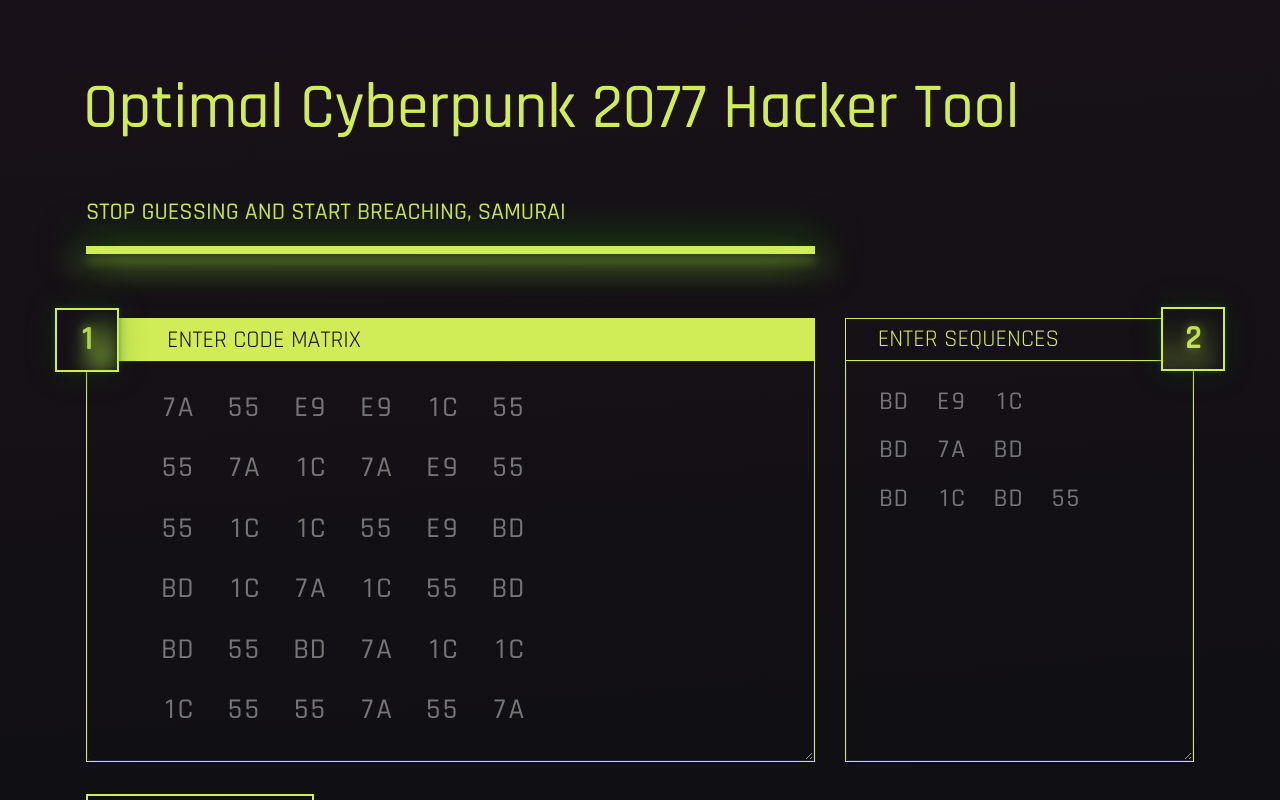
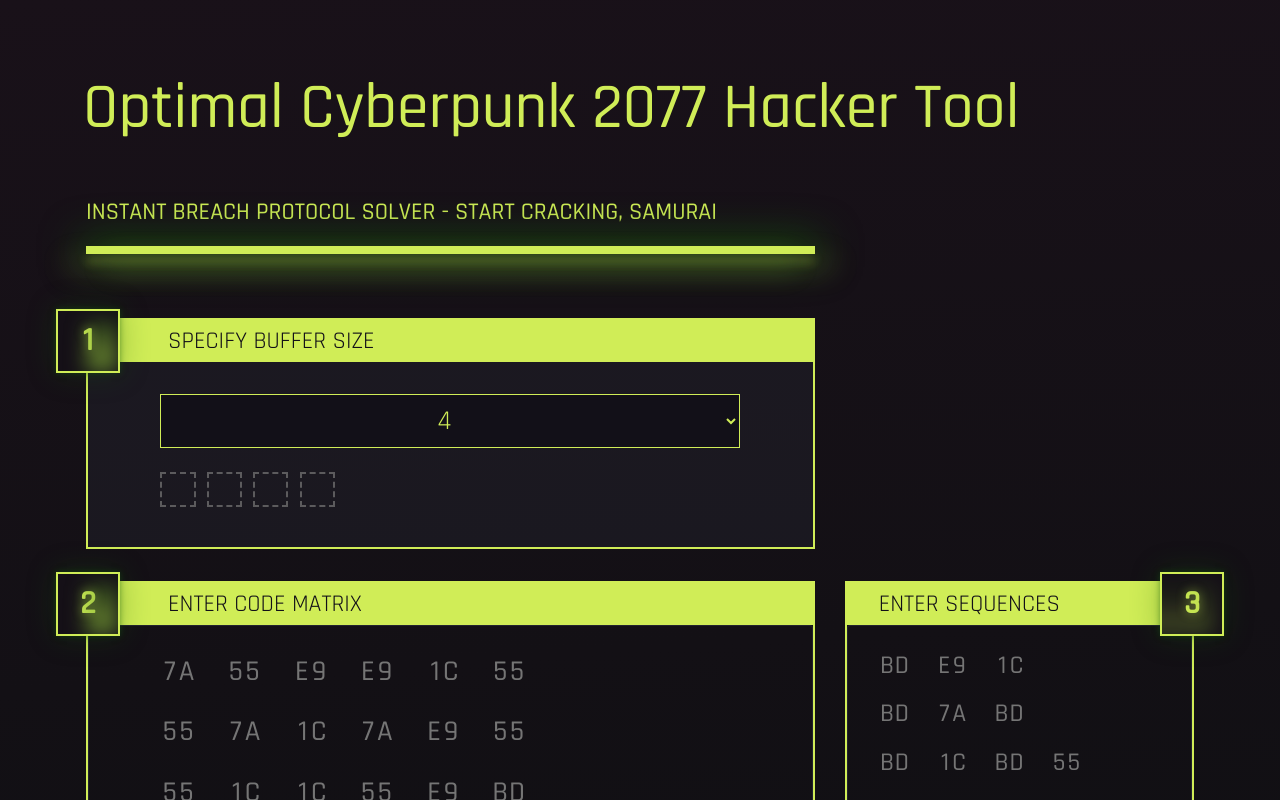
Before and after one commit to cxcorp/cyberpunk2077-hacking-solver, a Next.js app: page / in a window 1280 px wide. Shown: the top 800 px of the page. Built offline with nearby package versions, Linux system fonts and the light colour scheme.

Commit message:
Add buffer size selector

```diff
--- /dev/null
+++ b/components/AppContext.ts
@@ -0,0 +1,27 @@
+import React, { useContext } from "react";
+
+interface AppState {
+  matrixText: string;
+  sequencesText: string;
+  bufferSize: number;
+}
+
+interface AppCallbacks {
+  onMatrixChanged: (str: string) => void;
+  onSequencesChanged: (str: string) => void;
+  onBufferSizeChanged: (size: number) => void;
+}
+
+export interface AppContextType extends AppState, AppCallbacks {}
+
+const noOp = () => {};
+export const AppContext = React.createContext<AppContextType>({
+  matrixText: "",
+  sequencesText: "",
+  bufferSize: 4,
+  onMatrixChanged: noOp,
+  onSequencesChanged: noOp,
+  onBufferSizeChanged: noOp,
+});
+
+export const useAppContext = () => useContext(AppContext);
--- /dev/null
+++ b/components/BufferSizeBox.tsx
@@ -0,0 +1,62 @@
+import React, { useState, useCallback } from "react";
+import cz from "classnames";
+
+import { useAppContext } from "./AppContext";
+import styles from "../styles/BufferSizeBox.module.scss";
+
+interface Props {
+  className?: string;
+}
+
+const range = (minInc, maxInc) => {
+  const ret = [];
+  while (minInc <= maxInc) {
+    ret.push(minInc++);
+  }
+  return ret;
+};
+
+export default function BufferSizeBox({ className }: Props) {
+  const { bufferSize, onBufferSizeChanged } = useAppContext();
+
+  const handleChange = useCallback(
+    (e: React.ChangeEvent<HTMLSelectElement>) => {
+      const value = parseInt(e.currentTarget.value, 10);
+      if (isNaN(value)) {
+        return;
+      }
+
+      onBufferSizeChanged(value);
+    },
+    [onBufferSizeChanged]
+  );
+
+  return (
+    <div className={cz(styles.box, className)}>
+      <div className={styles.box__header}>
+        <div className={styles.box__sequence}>1</div>
+        SPECIFY BUFFER SIZE
+      </div>
+      <div className={styles.box__inside}>
+        <select
+          className={cz(styles.box__input, "mb-4")}
+          required
+          value={bufferSize}
+          onChange={handleChange}
+        >
+          {range(1, 16).map((val) => (
+            <option key={val} value={val}>
+              {val}
+            </option>
+          ))}
+        </select>
+
+        <div className={styles.buffer}>
+          {range(1, bufferSize).map((val) => (
+            <div key={val} className={styles.buffer__item} />
+          ))}
+        </div>
+      </div>
+    </div>
+  );
+}
--- /dev/null
+++ b/components/FilteredTextArea.tsx
@@ -0,0 +1,23 @@
+import React, { useCallback } from "react";
+
+export interface FilteredTextAreaProps
+  extends React.HTMLProps<HTMLTextAreaElement> {
+  regex: RegExp;
+}
+
+export default function FilteredTextArea(props: FilteredTextAreaProps) {
+  const { regex, ...textAreaProps } = props;
+
+  const handleChange = useCallback(
+    (e: React.ChangeEvent<HTMLTextAreaElement>) => {
+      const newValue = e.currentTarget.value;
+      if (!regex.test(newValue)) {
+        return;
+      }
+      props.onChange && props.onChange(e);
+    },
+    [regex, props.onChange]
+  );
+
+  return <textarea {...textAreaProps} onChange={handleChange} />;
+}
--- a/package.json
+++ b/package.json
@@ -9,6 +9,7 @@
   },
   "dependencies": {
     "bootstrap": "^4.5.3",
+    "classnames": "^2.2.6",
     "lodash-es": "^4.17.15",
     "next": "10.0.3",
     "react": "17.0.1",
@@ -17,6 +18,7 @@
     "sass": "^1.30.0"
   },
   "devDependencies": {
+    "@types/classnames": "^2.2.11",
     "@types/lodash-es": "^4.17.4",
     "@types/node": "^14.14.14",
     "@types/react": "^17.0.0",
--- a/pages/index.tsx
+++ b/pages/index.tsx
@@ -1,57 +1,17 @@
 import Head from "next/head";
-import React, {
-  useState,
-  useContext,
-  useMemo,
-  useCallback,
-  useRef,
-} from "react";
+import React, { useState, useMemo, useCallback, useRef } from "react";
 import { Container, Row, Col } from "react-bootstrap";
+
+import {
+  AppContext,
+  AppContextType,
+  useAppContext,
+} from "../components/AppContext";
 import Layout from "../components/Layout";
+import FilteredTextArea from "../components/FilteredTextArea";
+import BufferSizeBox from "../components/BufferSizeBox";
 import MainTitle from "../components/MainTitle";
 import styles from "../styles/Home.module.scss";
-
-interface AppState {
-  matrixText: string;
-  sequencesText: string;
-}
-interface AppCallbacks {
-  onMatrixChanged: (str: string) => void;
-  onSequencesChanged: (str: string) => void;
-}
-interface AppContextType extends AppState, AppCallbacks {}
-
-const noOp = () => {};
-const AppContext = React.createContext<AppContextType>({
-  matrixText: "",
-  sequencesText: "",
-  onMatrixChanged: noOp,
-  onSequencesChanged: noOp,
-});
-
-const useAppContext = () => useContext(AppContext);
-
-interface FilteredTextAreaProps extends React.HTMLProps<HTMLTextAreaElement> {
-  regex: RegExp;
-}
-
-function FilteredTextArea(props: FilteredTextAreaProps) {
-  const { regex, ...textAreaProps } = props;
-
-  const handleChange = useCallback(
-    (e: React.ChangeEvent<HTMLTextAreaElement>) => {
-      const newValue = e.currentTarget.value;
-      if (!regex.test(newValue)) {
-        return;
-      }
-      props.onChange && props.onChange(e);
-    },
-    [regex, props.onChange]
-  );
-
-  console.log(textAreaProps)
-  return <textarea {...textAreaProps} onChange={handleChange} />;
-}
 
 const placeholder = `7A 55 E9 E9 1C 55
 55 7A 1C 7A E9 55
@@ -87,7 +47,7 @@
   return (
     <div className={styles.hackbox}>
       <div className={styles.hackbox__header}>
-        <div className={styles.hackbox__sequence}>1</div>
+        <div className={styles.hackbox__sequence}>2</div>
         <p>ENTER CODE MATRIX</p>
       </div>
       <div className={styles.hackbox__inside}>
@@ -125,7 +85,7 @@
   return (
     <div className={styles["sequence-box"]}>
       <div className={styles["sequence-box__header"]}>
-        <div className={styles["sequence-box__sequence"]}>2</div>
+        <div className={styles["sequence-box__sequence"]}>3</div>
         <p>ENTER SEQUENCES</p>
       </div>
       <div className={styles["sequence-box__inside"]}>
@@ -153,7 +113,7 @@
   return (
     <div className={styles["hack-button"]}>
       <button onClick={handleClick} className={styles["hack-button__button"]}>
-        CRACK
+        SOLVE
       </button>
     </div>
   );
@@ -162,16 +122,31 @@
 export default function Home() {
   const [matrixText, onMatrixChanged] = useState<string>("");
   const [sequencesText, onSequencesChanged] = useState<string>("");
+  const [bufferSize, onBufferSizeChanged] = useState<number>(4);
 
   const state = useMemo<AppContextType>(
-    () => ({ matrixText, onMatrixChanged, sequencesText, onSequencesChanged }),
-    [matrixText, onMatrixChanged, sequencesText, onSequencesChanged]
+    () => ({
+      matrixText,
+      onMatrixChanged,
+      sequencesText,
+      onSequencesChanged,
+      bufferSize,
+      onBufferSizeChanged,
+    }),
+    [
+      matrixText,
+      onMatrixChanged,
+      sequencesText,
+      onSequencesChanged,
+      bufferSize,
+      onBufferSizeChanged,
+    ]
   );
   const stateRef = useRef(state);
   stateRef.current = state;
 
   const handleHackButtonClick = useCallback(async () => {
-    const { matrixText, sequencesText } = stateRef.current;
+    const { matrixText, sequencesText, bufferSize } = stateRef.current;
     console.log("start");
 
     const runSolver = (await import("../lib/bruter")).default;
@@ -179,7 +154,7 @@
     const matrix = parseMatrix(matrixText);
     const sequences = parseMatrix(sequencesText);
     console.log(matrix, sequences);
-    const solutions = runSolver(matrix, sequences, 8);
+    const solutions = runSolver(matrix, sequences, bufferSize);
     console.log(solutions);
   }, [stateRef]);
 
@@ -195,7 +170,7 @@
             <Col>
               <MainTitle className={styles.title} />
               <p className={styles.description}>
-                STOP GUESSING AND START BREACHING, SAMURAI
+                INSTANT BREACH PROTOCOL SOLVER - START CRACKING, SAMURAI
               </p>
             </Col>
           </Row>
@@ -203,6 +178,12 @@
           <Row>
             <Col lg={8}>
               <div className={styles["description-separator"]}></div>
+            </Col>
+          </Row>
+
+          <Row>
+            <Col lg={8}>
+              <BufferSizeBox />
             </Col>
           </Row>
 
--- a/pages/privacy.tsx
+++ b/pages/privacy.tsx
@@ -34,7 +34,7 @@
                 <hr />
                 <p>
                   <Link href="/">
-                    <a>{"< "}Back to the tool</a>
+                    <a className={styles.backlink}>{"< "}Back to the tool</a>
                   </Link>
                 </p>
               </div>
--- /dev/null
+++ b/styles/BufferSizeBox.module.scss
@@ -0,0 +1,114 @@
+@use 'sass:color';
+@import "../styles/common";
+
+.box {
+  border: 2px solid $color-highlight;
+  background: color.adjust($color-lighter-bg, $alpha: -0.7);
+  margin-bottom: 2rem;
+
+  &__header {
+    font-size: 1.5rem;
+    display: flex;
+    align-items: center;
+    padding: 0 0 0 5rem;
+    height: 42px;
+    background: $color-highlight;
+    color: $color-bg;
+    position: relative;
+  }
+
+  &__sequence {
+    position: absolute;
+    left: 0;
+    font-weight: 600;
+    font-size: 2rem;
+    line-height: 2rem;
+    width: 4rem;
+    height: 4rem;
+    transform: translateX(-50%);
+    box-sizing: border-box;
+    display: flex;
+    align-items: center;
+    justify-content: center;
+    margin: 0;
+    padding: 0;
+    overflow: hidden;
+    color: $color-highlight;
+    border: 2px solid $color-highlight;
+    background: #151017;
+    box-shadow: 0 0 30px rgba(22, 90, 13, 0.3), 0 0 6px rgba(22, 90, 13, 0.5);
+    text-shadow: 0 0 10px rgba(208, 237, 87, 0.5);
+  }
+
+  &__sequence::before {
+    content: "";
+    position: absolute;
+    left: 28px;
+    right: 0;
+    top: 12px;
+    bottom: 0;
+    filter: blur(10px);
+
+    box-shadow: inset 0 0 30px rgba(22, 90, 13, 0.5),
+      inset 0 0 6px rgba(22, 90, 13, 0.7),
+      inset 0 -20px 30px rgba(208, 237, 87, 0.7);
+  }
+
+  @include media-breakpoint-down(xs) {
+    &__sequence {
+      display: none;
+    }
+    &__header {
+      padding-left: 2rem;
+    }
+  }
+
+  &__header p {
+    margin: 0;
+    padding: 0;
+  }
+
+  &__inside {
+    display: flex;
+    flex-direction: column;
+    flex: 1 1 auto;
+    padding: 2rem 10%;
+  }
+
+  &__input {
+    background: $color-bg;
+    color: $color-highlight;
+    border: 1px solid $color-highlight;
+    padding: 0.5em 2em;
+    cursor: pointer;
+
+    font-size: 1.4rem;
+
+    flex: 1 1 auto;
+    text-align: center;
+    text-align-last: center;
+
+    @include media-breakpoint-up(sm) {
+      font-size: 1.5rem;
+    }
+
+    @include media-breakpoint-up(md) {
+      font-size: 1.6rem;
+    }
+
+    @include media-breakpoint-up(lg) {
+      font-size: 1.7rem;
+      padding: 0.5rem 1.5em;
+    }
+  }
+}
+
+.buffer {
+  &__item {
+    display: inline-block;
+    margin-right: 0.7rem;
+    height: 2.2rem;
+    width: 2.2rem;
+    border: 2px dashed rgba(120, 120, 120, 0.7);
+  }
+}
--- a/styles/Home.module.scss
+++ b/styles/Home.module.scss
@@ -29,7 +29,7 @@
 }
 
 .hackbox {
-  border: 1px solid $color-highlight;
+  border: 2px solid $color-highlight;
   background: transparent;
   margin-bottom: 2rem;
 
@@ -145,7 +145,7 @@
 }
 
 .sequence-box {
-  border: 1px solid $color-highlight;
+  border: 2px solid $color-highlight;
   background: transparent;
   min-height: 12rem;
   margin-bottom: 2rem;
@@ -157,9 +157,8 @@
     align-items: center;
     padding: 0 0 0 2rem;
     height: 42px;
-    border-bottom: 1px solid $color-highlight;
-    //background: $color-highlight;
-    color: $color-highlight;
+    background: $color-highlight;
+    color: $color-bg;
     position: relative;
   }
 
@@ -170,13 +169,13 @@
 
   &__sequence {
     position: absolute;
-    right: 0;
+    left: 0;
     font-weight: 600;
     font-size: 2rem;
     line-height: 2rem;
     width: 4rem;
     height: 4rem;
-    transform: translateX(50%);
+    transform: translateX(-50%);
     box-sizing: border-box;
     display: flex;
     align-items: center;
@@ -203,6 +202,20 @@
     box-shadow: inset 0 0 30px rgba(22, 90, 13, 0.2),
       inset 0 0 6px rgba(22, 90, 13, 0.3),
       inset 0 -20px 30px rgba(208, 237, 87, 0.3);
+  }
+
+  @include media-breakpoint-between(sm, md) {
+    &__header {
+      padding-left: 5rem;
+    }
+  }
+
+  @include media-breakpoint-up(lg) {
+    &__sequence {
+      right: 0;
+      left: initial;
+      transform: translateX(50%);
+    }
   }
 
   @include media-breakpoint-down(xs) {
@@ -267,6 +280,7 @@
   }
 
   &__button::after {
+    display: none;
     position: absolute;
     left: 1rem;
     top: 50%;
@@ -277,6 +291,7 @@
   }
 
   &__button:hover::after {
+    display: inline;
     clip-path: inset(0 100% 0 0);
     animation: button-arrows;
     animation-play-state: running;
--- a/styles/PrivacyPage.module.scss
+++ b/styles/PrivacyPage.module.scss
@@ -1,3 +1,5 @@
+@import "./common";
+
 .main {
   padding: 9vh 1rem;
 }
@@ -9,3 +11,7 @@
 .content a {
   text-decoration: underline;
 }
+
+.backlink {
+  color: $color-highlight;
+}
--- a/styles/globals.scss
+++ b/styles/globals.scss
@@ -28,7 +28,7 @@
   padding: 0;
   margin: 0;
   color: #fff;
-  background: rgb(25, 17, 25);
+  background-color: rgb(25, 17, 25);
   background: linear-gradient(
     176deg,
     rgba(25, 17, 25, 1) 0%,
```
Also changed, not shown: 1 other file (tests, documents, lock files or other folders).
